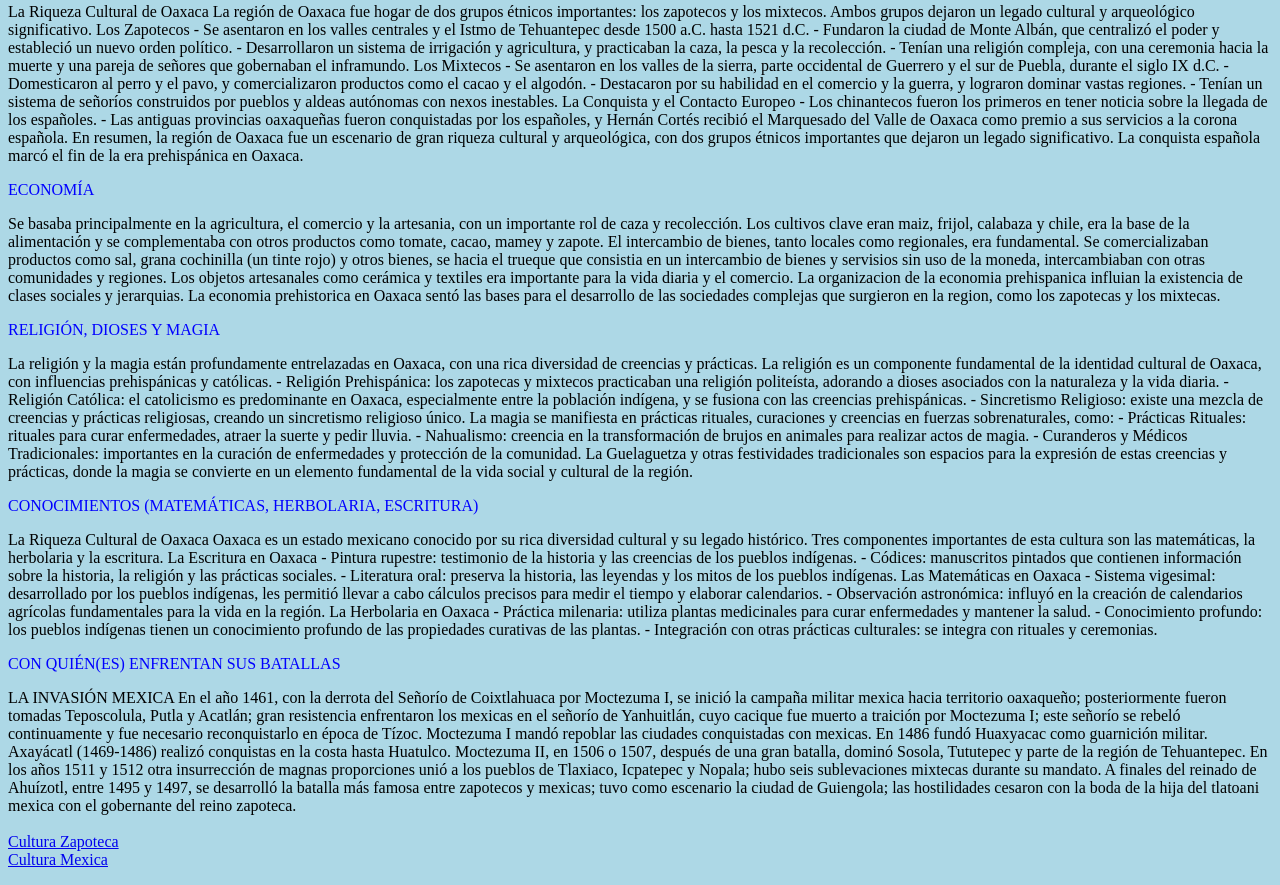
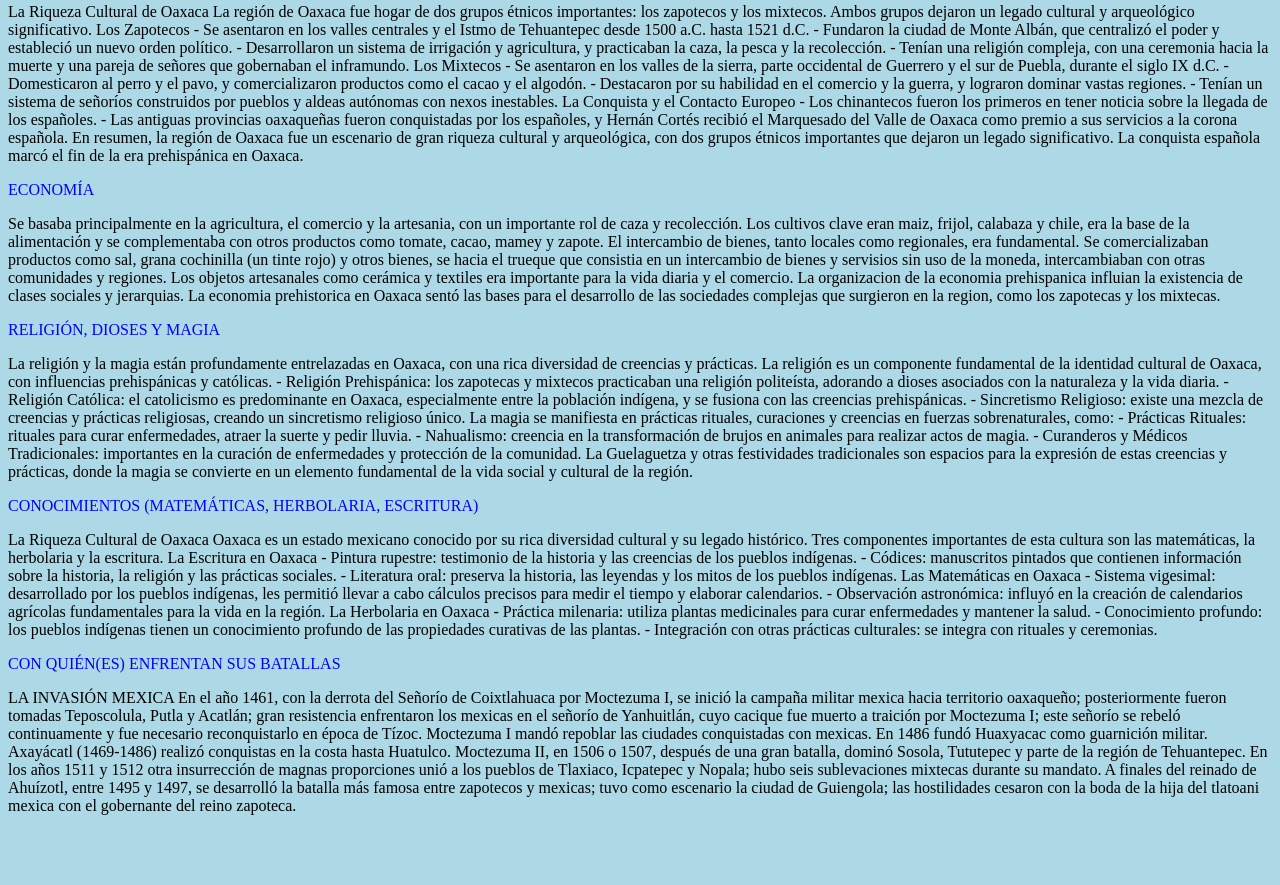
Before and after one commit to culturaoaxaca1/culturaoaxaca1.github.io, a plain HTML site: page index.html in a window 1280 px wide. Shown: the part 1443-2328 px from the top of the page. After the commit the page ends 2274 px from the top, so only its background shows below. Drawn offline with Linux system fonts and the light colour scheme.

Commit message:
Update index.html

```diff
--- a/index.html
+++ b/index.html
@@ -166,10 +166,5 @@ En el año 1461, con la derrota del Señorío de Coixtlahuaca por Moctezuma I, s
 Moctezuma I mandó repoblar las ciudades conquistadas con mexicas. En 1486 fundó Huaxyacac como guarnición militar. Axayácatl (1469-1486) realizó conquistas en la costa hasta Huatulco.
 Moctezuma II, en 1506 o 1507, después de una gran batalla, dominó Sosola, Tututepec y parte de la región de Tehuantepec. En los años 1511 y 1512 otra insurrección de magnas proporciones unió a los pueblos de Tlaxiaco, Icpatepec y Nopala; hubo seis sublevaciones mixtecas durante su mandato.
 A finales del reinado de Ahuízotl, entre 1495 y 1497, se desarrolló la batalla más famosa entre zapotecos y mexicas; tuvo como escenario la ciudad de Guiengola; las hostilidades cesaron con la boda de la hija del tlatoani mexica con el gobernante del reino zapoteca.
-<br>
-<br>
-<a href="https://zapotecas.github.io/" rel="noopener noreferrer">Cultura Zapoteca</a>
-<br>
-<a href="file:///C:/Users/Computacion/Downloads/MEXICAS%20(2).html">Cultura Mexica</a>
 </body>
 </html>
```
